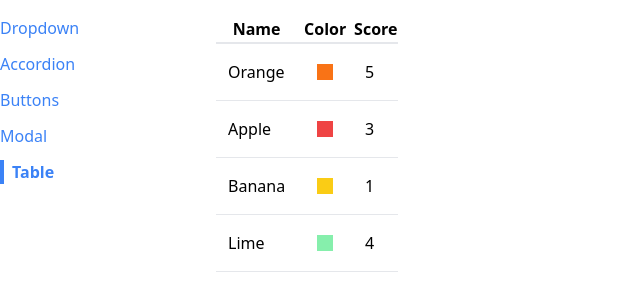
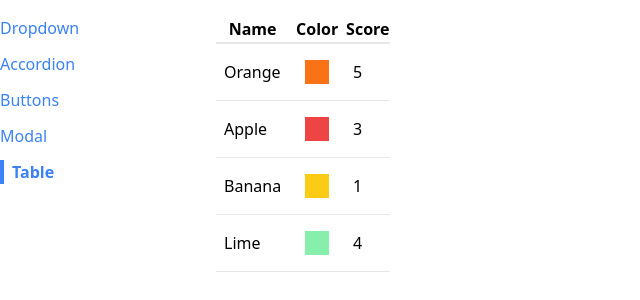
Before and after one commit to sweedalgharshi/comps, a React (Create React App) app: page /table in a window 1280 px wide. Shown: the top 300 px of the page, without its empty margins (0-640 px from the left). Built offline with nearby package versions, Linux system fonts and the light colour scheme.

Commit message:
making table component reusable part-3

```diff
--- a/src/components/Table.js
+++ b/src/components/Table.js
@@ -1,16 +1,19 @@
-function Table({ data, config }) {
+function Table({ data, config, keyFunc }) {
   const renderedHeaders = config.map((column) => {
     return <th key={column.label}>{column.label}</th>;
   });
 
-  const renderedRows = data.map((fruit) => {
+  const renderedRows = data.map((rowData) => {
+    const renderedCells = config.map((column) => {
+      return (
+        <td className="p-2" key={column.label}>
+          {column.render(rowData)}
+        </td>
+      );
+    });
     return (
-      <tr className="border-b" key={fruit.name}>
-        <td className="p-3">{fruit.name}</td>
-        <td className="p-3">
-          <div className={`p-2 m-2 ${fruit.color}`}></div>
-        </td>
-        <td className="p-3">{fruit.score}</td>
+      <tr className="border-b" key={keyFunc(rowData)}>
+        {renderedCells}
       </tr>
     );
   });
--- a/src/pages/TablePage.js
+++ b/src/pages/TablePage.js
@@ -12,14 +12,18 @@ function TablePage() {
     { label: 'Name', render: (fruit) => fruit.name },
     {
       label: 'Color',
-      render: (fruit) => <div className="bg-yellow-400" />,
+      render: (fruit) => <div className={`p-3 m-2 ${fruit.color}`} />,
     },
     { label: 'Score', render: (fruit) => fruit.score },
   ];
 
+  const keyFunc = (fruit) => {
+    return fruit.name;
+  };
+
   return (
     <div>
-      <Table data={data} config={config} />
+      <Table data={data} config={config} keyFunc={keyFunc} />
     </div>
   );
 }
```
